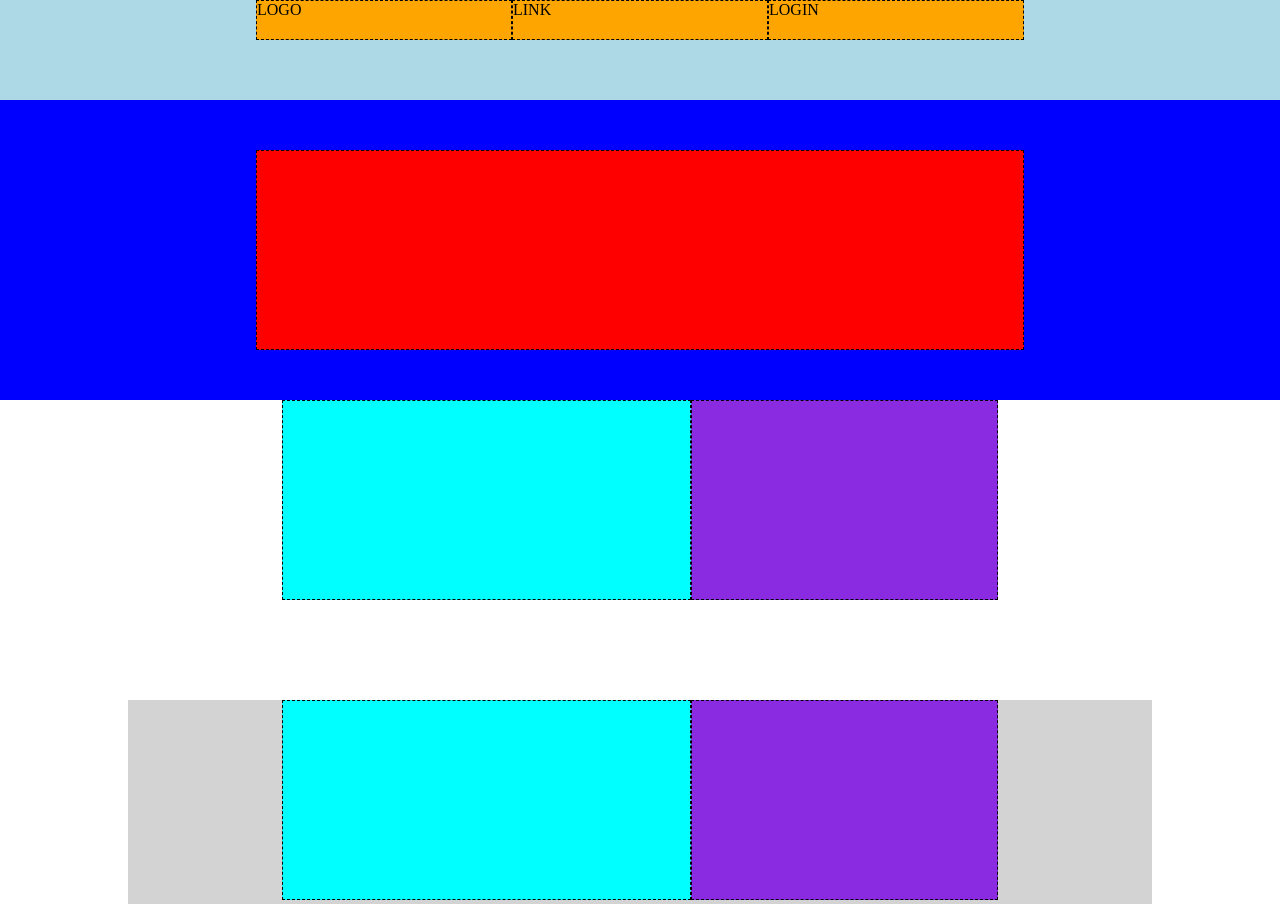
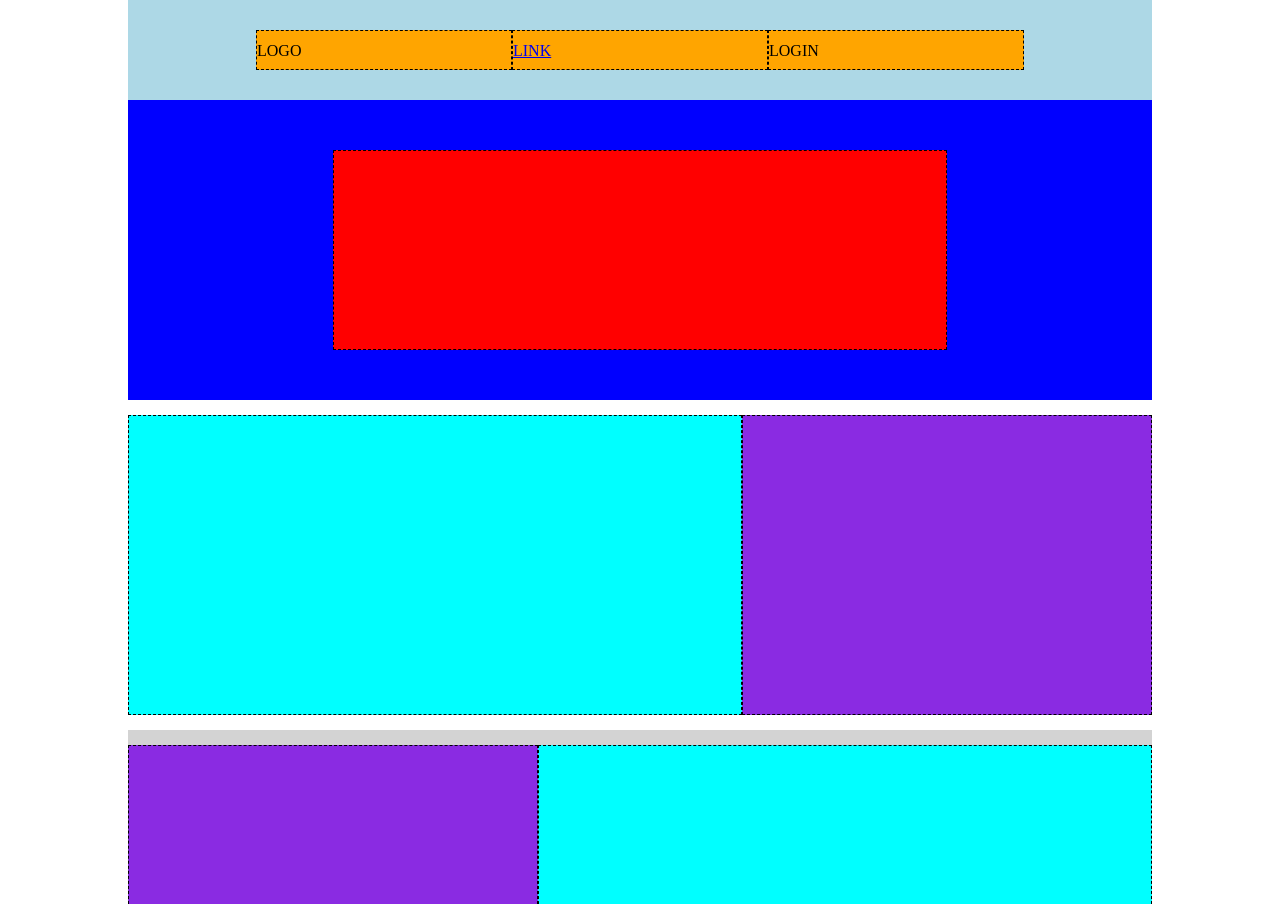
Before and after one commit to FontaMatte/htmlcss-struttura-discord, a plain HTML site: page index.html in a window 1280 px wide. Shown: the top 904 px of the page. Drawn offline with Linux system fonts and the light colour scheme.

Commit message:
-Realizzato 90% Header -Realizzato 90% Main

```diff
--- a/css/style.css
+++ b/css/style.css
@@ -4,47 +4,41 @@
     box-sizing: border-box;
 }
 
+.container {
+    width: 80%;
+    margin: auto;
+}
+
 
 .header-top {
     height: 100px;
     background-color: lightblue;
+    display: flex;
 
 }
 
 .header-top nav {
-    width: 80%;
-    margin: auto;
+    width: 100%;
     display: flex;
     justify-content: center;
     align-items: center;
 
 }
 
-.logo {
+.logo,.links,.login {
     background-color: orange;
     width: 25%;
     height: 40px;
     border: 1px dashed black;
-}
-
-.links {
-    background-color: orange;
-    width:25%;
-    height: 40px;
-    border: 1px dashed black;
-}
-
-.login {
-    background-color: orange;
-    width:25%;
-    height: 40px;
-    border: 1px dashed black;
+    line-height: 40px;
 }
 
 .header-bottom {
     min-height: 300px;
     background-color: blue;
     display: flex;
+    justify-content: center;
+    align-items: center;
 }
 
 .header-bottom section {
@@ -52,15 +46,12 @@
     height: 200px;
     background-color: red;
     border: 1px dashed black;
-    margin: auto;
 }
 
 main section {
     display: flex;
     justify-content: center;
-    margin: auto;
-    width: 80%;
-    min-height: 300px;
+    align-items: center;
 
 }
 
@@ -68,16 +59,30 @@ main section {
     background-color: lightgray;
 }
 
+.section-description , .section-photo {
+    height: 300px;
+    border: 1px dashed black;
+    margin-top: 15px;
+    margin-bottom: 15px;
+}
+
 .section-photo {
-    width: 40%;
-    height: 200px;
+    width: 60%;
     background-color:aqua;
-    border: 1px dashed black;
 }
 
 .section-description {
-    width: 30% ;
-    height: 200px;
+    width: 40%;
     background-color: blueviolet;
-    border: 1px dashed black;
 }
+
+.section2 .section-photo {
+    order: 1;
+}
+
+.section4 {
+    height: 400px;
+    background-color: green;
+    margin-top: 15px;
+    margin-bottom: 15px;
+}
--- a/index.html
+++ b/index.html
@@ -11,10 +11,13 @@
     <body>
         <!-- Inizio Header  -->
         <header>
+            <div class="container">
                 <div class="header-top">
                         <nav>
                             <div class="logo">LOGO</div>
-                        <div class="links">LINK</div>
+                            <div class="links">
+                                <a href="#">LINK</a>
+                            </div>
                             <div class="login">LOGIN</div>
                         </nav>
                 </div>
@@ -24,25 +27,41 @@
                         </section>
                     </div>
                 </div>
+            </div>
         </header>
 
         <!-- Inizio Main -->
         <main>
-            <div class="sezione1">
+            <div class="container">
+                <div class="section1">
                     <section>
                         <div class="section-photo"></div>
                         <div class="section-description"></div>
                     </section>
                 </div>
-            <section class="section2">
+                <div class="section2">
+                    <section>
                         <div class="section-photo"></div>
                         <div class="section-description"></div>
                     </section>
-            <section class="section3">
+                </div>
+                <div class="section3">
+                    <section>
                         <div class="section-photo"></div>
                         <div class="section-description"></div>
                     </section>
+                </div>
+                <div class="section4">
+                    <section>
+                        <div id="section4"></div>
+                    </section>
+                </div>
+             </div>
+
         </main>
+        <!-- Fine Main  -->
+
+
 
     </body>
 </html>
```
Lines whose indentation alone changed are shown as unchanged.
